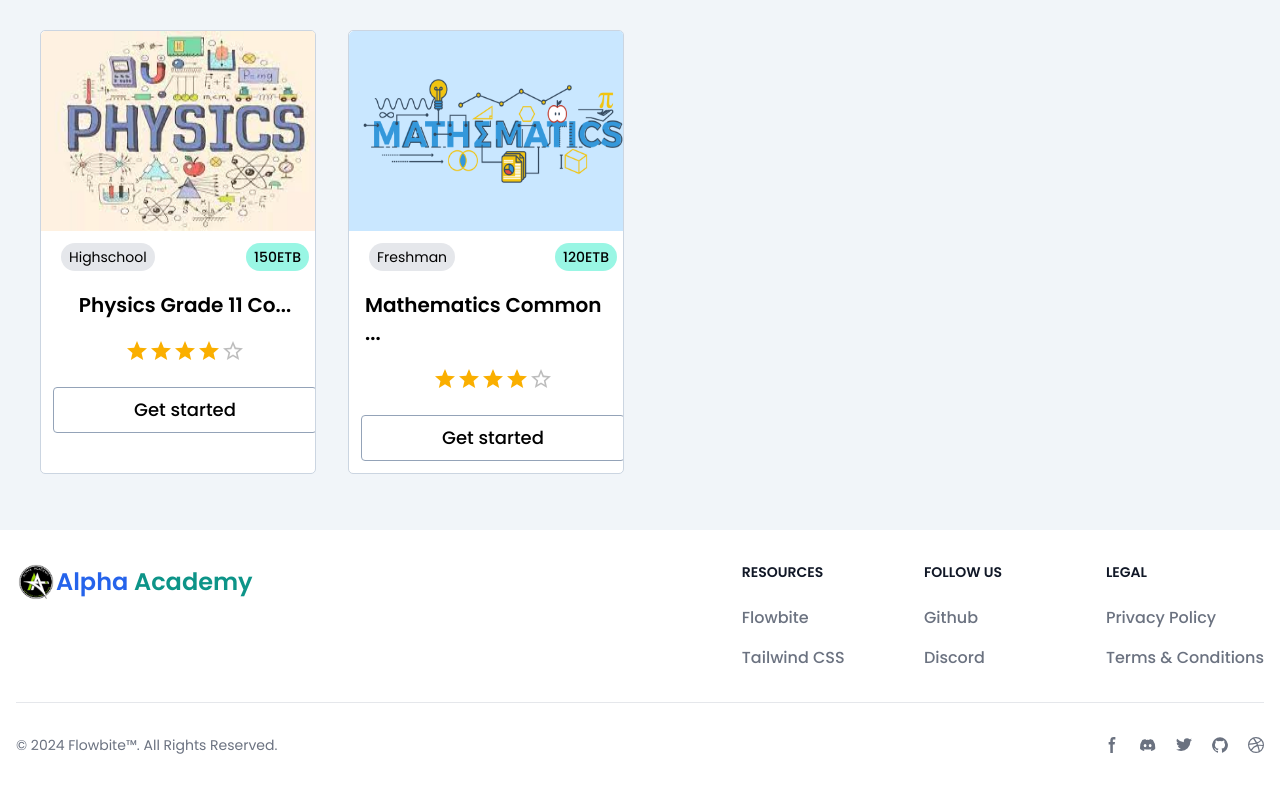
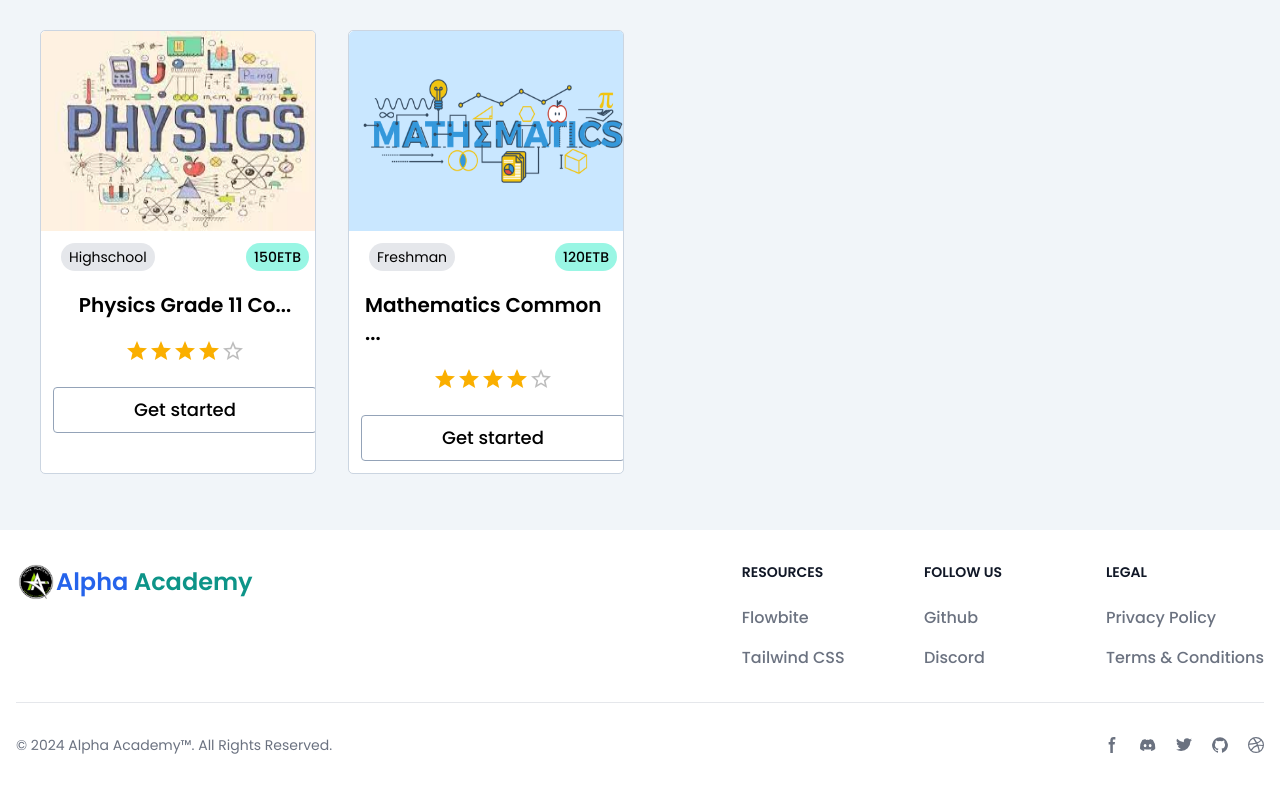
Before and after one commit to deribewsoftware/shadcn_Ui, a Next.js app: page / in a window 1280 px wide. Shown: the part 2448-3235 px from the top of the page. Built offline with nearby package versions, Linux system fonts and the light colour scheme.

Commit message:
footer  added

```diff
--- a/components/footer/footer.tsx
+++ b/components/footer/footer.tsx
@@ -50,7 +50,7 @@
           </div>
           <hr className="my-6 border-gray-200 sm:mx-auto dark:border-gray-700 lg:my-8" />
           <div className="sm:flex sm:items-center sm:justify-between">
-              <span className="text-sm text-gray-500 sm:text-center dark:text-gray-400">© 2024 <a href="https://flowbite.com/" className="hover:underline">Flowbite™</a>. All Rights Reserved.
+              <span className="text-sm text-gray-500 sm:text-center dark:text-gray-400">© 2024 <a href="https://flowbite.com/" className="hover:underline">Alpha Academy™</a>. All Rights Reserved.
               </span>
               <div className="flex mt-4 sm:justify-center sm:mt-0">
                   <a href="#" className="text-gray-500 hover:text-gray-900 dark:hover:text-white">
```
